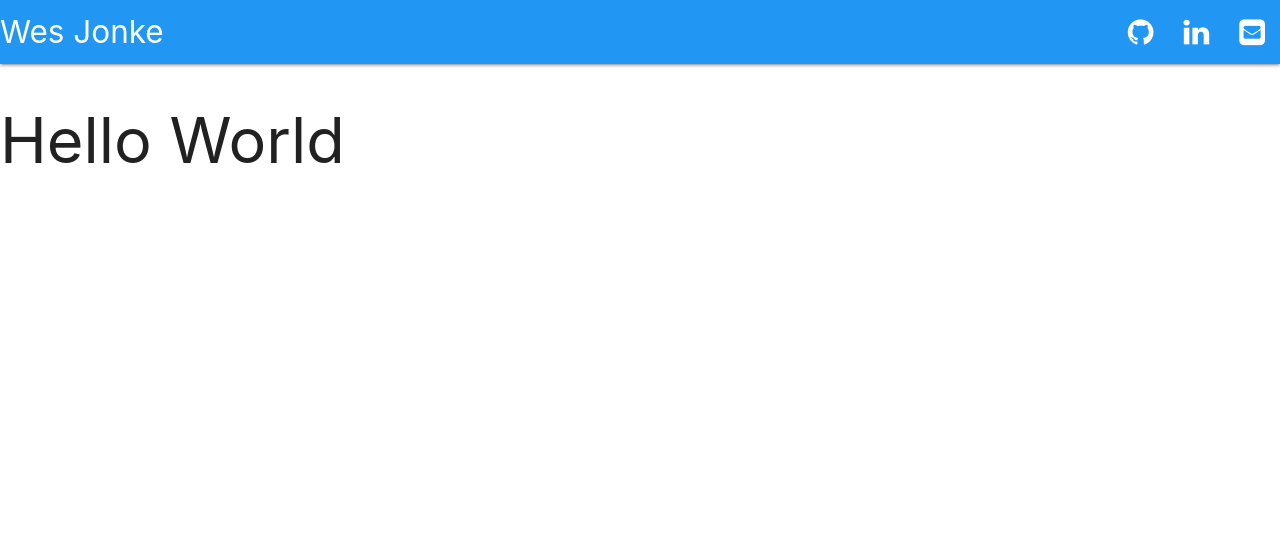
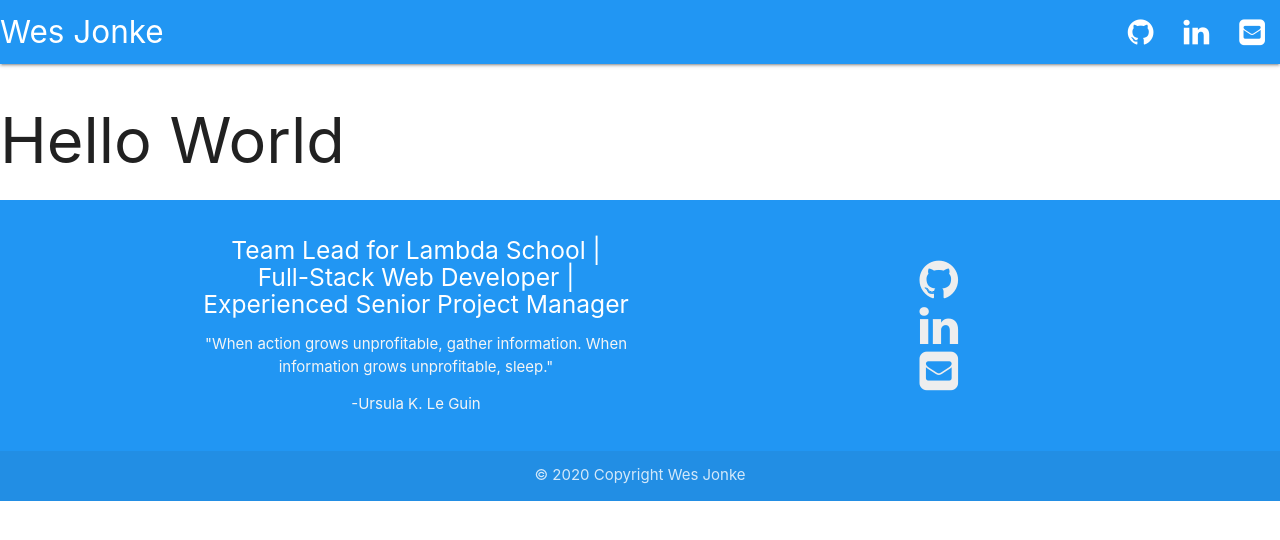
Before and after one commit to Wjonke/portfolioPage-FE, a React (Create React App) app: page / in a window 1280 px wide. Shown: the top 540 px of the page. Built offline with nearby package versions, Linux system fonts and the light colour scheme.

Commit message:
Changed header and footer styling and content

```diff
--- a/src/App.js
+++ b/src/App.js
@@ -1,7 +1,7 @@
 import React, { useEffect } from "react";
 
 import NavBar from "./components/layout/NavBar";
-
+import Footer from "./components/layout/Footer";
 import "materialize-css/dist/css/materialize.min.css";
 import M from "materialize-css/dist/js/materialize.min.js";
 import "font-awesome/css/font-awesome.min.css";
@@ -16,6 +16,7 @@ function App() {
     <div className="App">
       <NavBar />
       <h1>Hello World</h1>
+      <Footer />
     </div>
   );
 }
--- a/src/components/layout/Footer.js
+++ b/src/components/layout/Footer.js
@@ -0,0 +1,68 @@
+import React from "react";
+
+const Footer = () => {
+  return (
+    <footer class="page-footer blue">
+      <div class="container">
+        <div class="row center valign-wrapper">
+          <div class="col l6 s12 ">
+            <h5 class="white-text center">
+              Team Lead for Lambda School | Full-Stack Web Developer |
+              Experienced Senior Project Manager
+            </h5>
+            <p class="center grey-text text-lighten-4">
+              "When action grows unprofitable, gather information. When
+              information grows unprofitable, sleep." <p>-Ursula K. Le Guin</p>
+            </p>
+          </div>
+
+          <div class="col l4 offset-l2 s12 offset-s6">
+            <ul>
+              <li>
+                <a
+                  class="grey-text text-lighten-3"
+                  target="_blank"
+                  rel="noopener noreferrer"
+                  title="Github link"
+                  href="https://github.com/Wjonke"
+                >
+                  <i className="fa fa-github fa-3x"></i>
+                </a>
+              </li>
+
+              <li>
+                <a
+                  class="grey-text text-lighten-3"
+                  target="_blank"
+                  rel="noopener noreferrer"
+                  title="LinkedIn link"
+                  href="https://www.linkedin.com/in/wes-jonke"
+                >
+                  <i className="fa fa-linkedin fa-3x"></i>
+                </a>
+              </li>
+
+              <li>
+                <a
+                  class="grey-text text-lighten-3"
+                  target="_blank"
+                  rel="noopener noreferrer"
+                  title="Contact me"
+                  href="mailto:wesjonke@gmail.com"
+                >
+                  <i className="fa fa-envelope-square fa-3x"></i>
+                </a>
+              </li>
+            </ul>
+          </div>
+        </div>
+      </div>
+
+      <div class="footer-copyright center">
+        <div class="container">© 2020 Copyright Wes Jonke</div>
+      </div>
+    </footer>
+  );
+};
+
+export default Footer;
--- a/src/components/layout/NavBar.js
+++ b/src/components/layout/NavBar.js
@@ -1,5 +1,4 @@
 import React from "react";
-import "font-awesome/css/font-awesome.min.css";
 
 const NavBar = () => {
   return (
@@ -40,7 +39,7 @@ const NavBar = () => {
               <a
                 target="_blank"
                 rel="noopener noreferrer"
-                title="Email link"
+                title="Contact me"
                 href="mailto:wesjonke@gmail.com"
               >
                 <i className="fa fa-envelope-square fa-2x"></i>
@@ -78,7 +77,7 @@ const NavBar = () => {
           <a
             target="_blank"
             rel="noopener noreferrer"
-            title="Email link"
+            title="Contact me"
             href="mailto:wesjonke@gmail.com"
           >
             <i className="fa fa-envelope-square fa-2x"></i>
```
